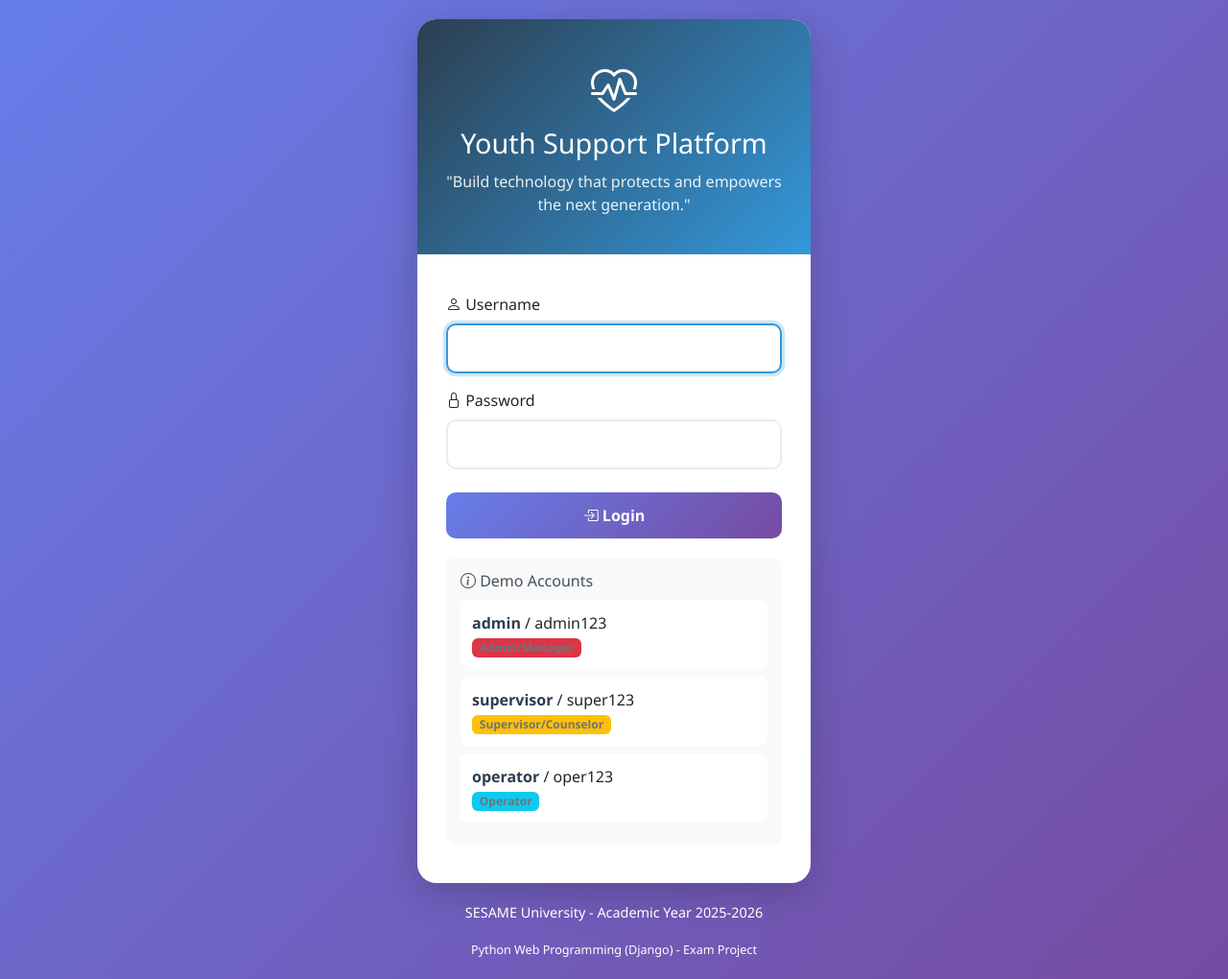
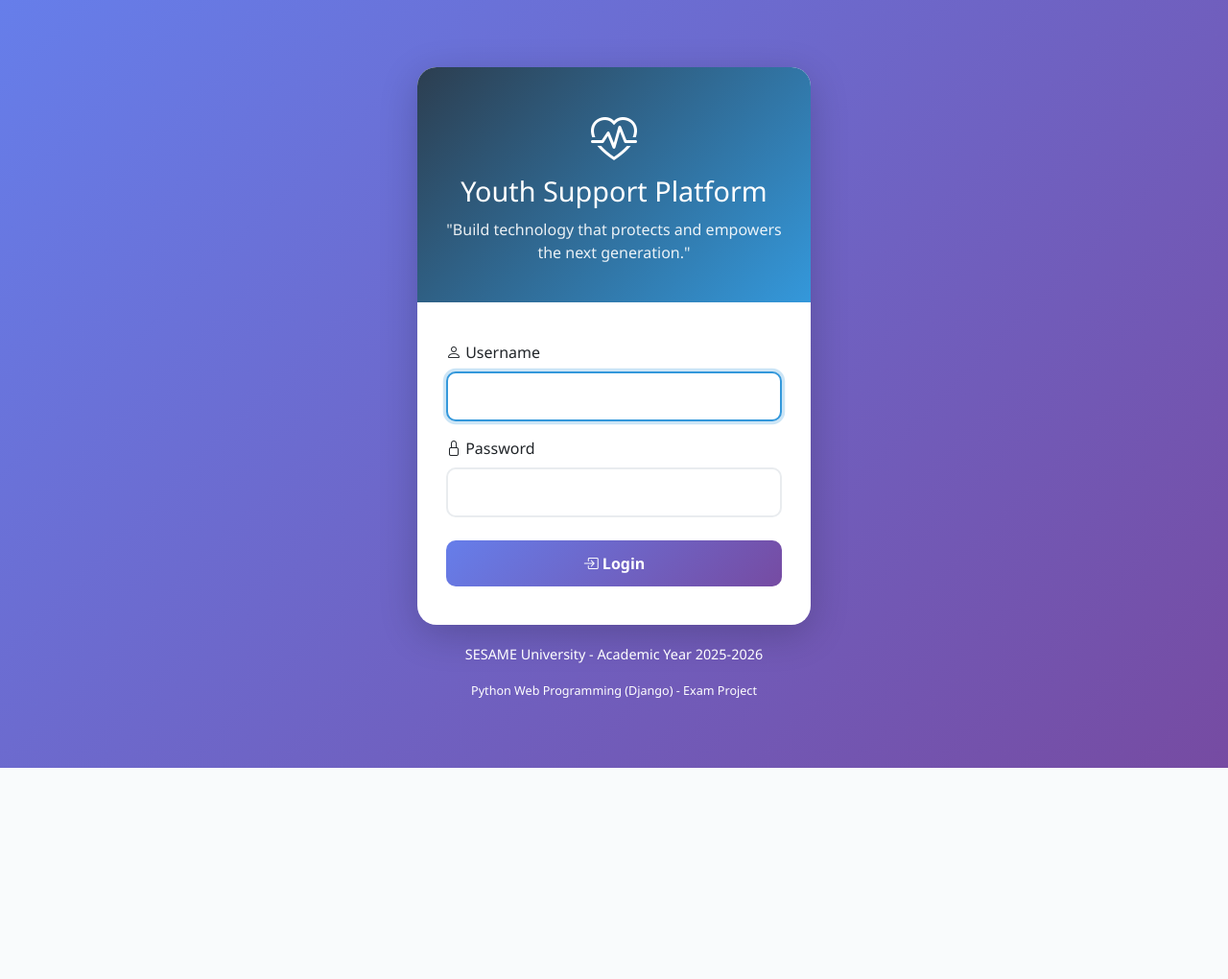
Before and after one commit to saharghorbel/Youth-support-platform, a Django app: template templates/accounts/login.html in a window 1280 px wide. Shown: the whole page at 96% size. After the commit the page ends 800 px from the top, so only its background shows below. Run offline with Django 5.2, Linux system fonts and the light colour scheme; the template is opened without the code that fills it, so the values that code supplies are empty.

Commit message:
second commit

```diff
--- a/templates/accounts/login.html
+++ b/templates/accounts/login.html
@@ -81,41 +81,6 @@
             box-shadow: 0 5px 15px rgba(0,0,0,0.2);
         }
 
-        .demo-accounts {
-            background-color: #f8f9fa;
-            border-radius: 10px;
-            padding: 15px;
-            margin-top: 20px;
-        }
-
-        .demo-accounts h6 {
-            color: #495057;
-            margin-bottom: 10px;
-        }
-
-        .demo-account {
-            background: white;
-            border-radius: 8px;
-            padding: 10px;
-            margin-bottom: 8px;
-            cursor: pointer;
-            transition: all 0.3s;
-            border: 2px solid transparent;
-        }
-
-        .demo-account:hover {
-            border-color: #3498db;
-            transform: translateX(5px);
-        }
-
-        .demo-account strong {
-            color: #2c3e50;
-        }
-
-        .demo-account small {
-            color: #6c757d;
-        }
-
         .footer-text {
             text-align: center;
             color: white;
@@ -179,22 +144,6 @@
                         <i class="bi bi-box-arrow-in-right"></i> Login
                     </button>
                 </form>
-
-                <div class="demo-accounts">
-                    <h6><i class="bi bi-info-circle"></i> Demo Accounts</h6>
-                    <div class="demo-account" onclick="fillLogin('admin', 'admin123')">
-                        <strong>admin</strong> / admin123
-                        <br><small class="badge bg-danger">Admin/Manager</small>
-                    </div>
-                    <div class="demo-account" onclick="fillLogin('supervisor', 'super123')">
-                        <strong>supervisor</strong> / super123
-                        <br><small class="badge bg-warning">Supervisor/Counselor</small>
-                    </div>
-                    <div class="demo-account" onclick="fillLogin('operator', 'oper123')">
-                        <strong>operator</strong> / oper123
-                        <br><small class="badge bg-info">Operator</small>
-                    </div>
-                </div>
             </div>
         </div>
 
@@ -206,12 +155,5 @@
 
     <!-- Bootstrap JS -->
     <script src="https://cdn.jsdelivr.net/npm/bootstrap@5.3.0/dist/js/bootstrap.bundle.min.js"></script>
-
-    <script>
-        function fillLogin(username, password) {
-            document.getElementById('username').value = username;
-            document.getElementById('password').value = password;
-        }
-    </script>
 </body>
 </html>
```
Also changed, not shown: dataset_exports/README.md.
